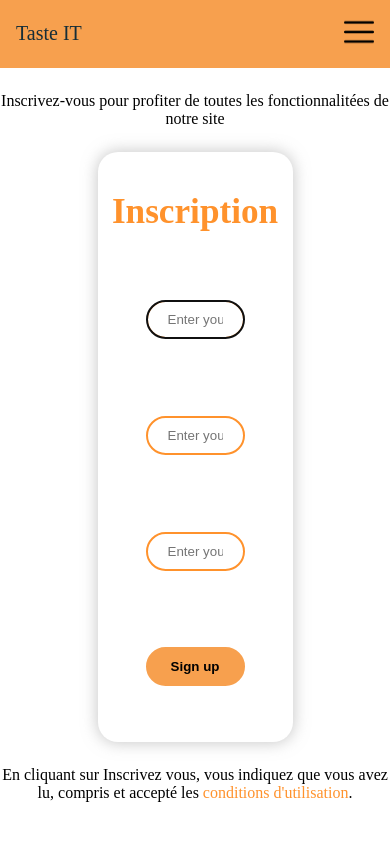
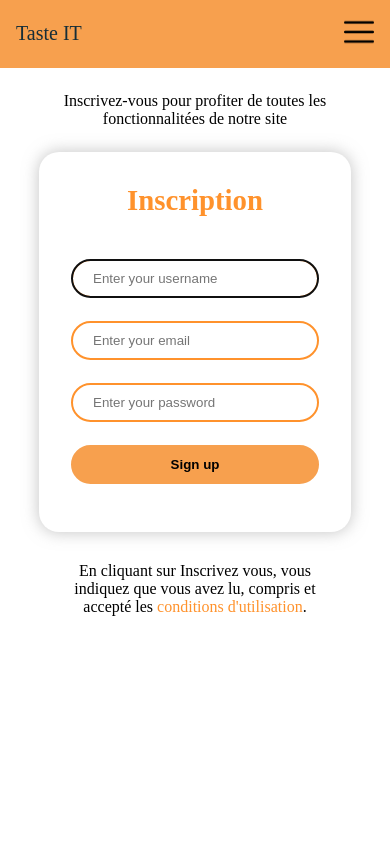
Before and after one commit to xRyolinx/tasteit, a Flask app: page /register in a window 390 px wide. Run offline with Flask 3, Linux system fonts and the light colour scheme; some libraries are stand-ins or nearby versions; some web fonts are replaced.

Commit message:
register mobile

```diff
--- a/static/css/signup.css
+++ b/static/css/signup.css
@@ -13,9 +13,15 @@
     box-sizing: border-box;
 }
 
+
 body {
-margin: 0;
-height: 100vh;
+	margin: 0;
+}
+
+#intro {
+	max-width: 420px;
+	margin: 0 auto;
+	padding: 0 20px;
 }
 
 p {
@@ -24,8 +30,9 @@ p {
 }
 
 .container {
-	width: 50%;
-	height: 70%;
+	width: 80%;
+	max-width: 600px;
+	height: 400px;
 
 	display: flex;
 	flex-direction: column;
@@ -33,7 +40,7 @@ p {
 	align-items: center;
 
 	margin: 0 auto;
-	padding: 2.5rem 1rem;
+	padding: 2.8rem 3rem 3.8rem 3rem;
 
 	background-color: #FFFFFF;
 	border-radius: 20px;
@@ -55,10 +62,8 @@ p {
 
 .champs {
 	/* background-color: red; */
-	height: 85%;
+	height: 70%;
 	width: 100%;
-	padding: 2rem;
-	padding-bottom: 1rem;
 
 	display: flex;
 	flex-direction: column;
@@ -66,6 +71,22 @@ p {
 	align-items: center;
 
 }
+
+@media (max-width: 600px) {
+	.container {
+		height: 380px;
+		padding: 2rem 2rem 3rem 2rem;
+	}
+
+	.champs {
+		height: 75%;
+	}
+
+	.titre_connect {
+		font-size: 1.8rem;
+	}
+}
+
 .champ {
 	display: block;
 	width: 100%;
@@ -101,3 +122,10 @@ p {
 	text-decoration: none;
 	color: #FF922C;
 }
+
+#end {
+	max-width: 70%;
+	margin: 20px auto;
+	margin-top: 30px;
+	text-align: center;
+}
--- a/templates/register.html
+++ b/templates/register.html
@@ -42,10 +42,12 @@
 
 
     <!-- Content -->
-    <p>Inscrivez-vous pour profiter de toutes les fonctionnalitées de notre site</p>
+    <div id="intro">
+        <p>Inscrivez-vous pour profiter de toutes les fonctionnalitées de notre site</p>
+    </div>
 
     <!-- Inscription -->
-    <form method="POST" action="/register" class="container" enctype = "multipart/form-data">
+    <form class="container" method="POST" action="/register" enctype = "multipart/form-data">
         <h1 class="titre_connect">Inscription</h1>
         <div class="champs">
             <input name="username" type="text" autofocus autocomplete="off"
@@ -62,8 +64,10 @@
     </form>
 
     <!-- Fin -->
-    <p>En cliquant sur Inscrivez vous, vous indiquez que vous avez lu, compris et accepté les
-        <a class="conditions" href="">conditions d'utilisation</a>.</p>
+    <p id="end">
+        En cliquant sur Inscrivez vous, vous indiquez que vous avez lu, compris et accepté les
+        <a class="conditions" href="">conditions d'utilisation</a>.
+    </p>
 
 </body>
 </html>
--- a/templates/signin.html
+++ b/templates/signin.html
@@ -50,7 +50,7 @@
     </form>
 
     <!-- Create account -->
-    <p>
+    <p id="end">
         Don't have an account ?
         <a class="inscrire" href="/register" id="create">Create one now</a>
     </p>
```
Also changed, not shown: static/css/signin.css (+6 -8 lines).
